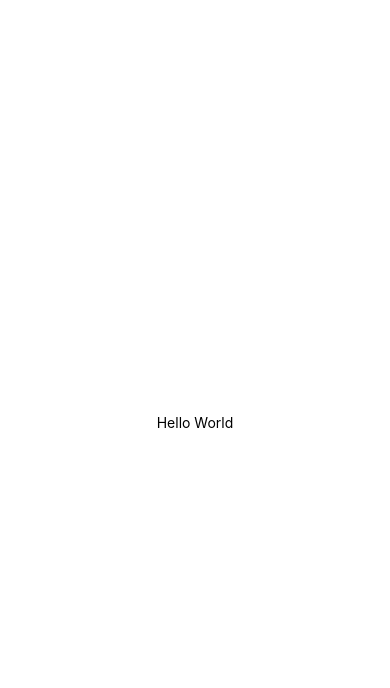
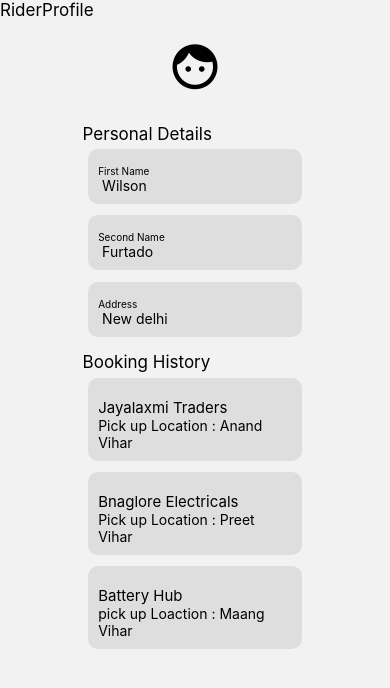
Before and after one commit to pandyaved98/BattArray, a React Native app: screen / in a window 390 px wide. Shown: the top 688 px of the page. Built offline with nearby package versions, Linux system fonts and the light colour scheme.

Commit message:
added styling to payemnt and rider profile page

```diff
--- a/App.tsx
+++ b/App.tsx
@@ -10,9 +10,10 @@ export default function App() {
     <NavigationContainer>
       <PaperProvider>
         {/* If User is logged in we will show the AppNavigator or else we will show the AuthNavigator */}
-        <View style={styles.container}>
+        {/**<View style={styles.container}>
           <Text>Hello World</Text>
-        </View>
+        </View> */}
+        <AppNavigator />
       </PaperProvider>
     </NavigationContainer>
   );
--- a/navigation/AppNavigator.tsx
+++ b/navigation/AppNavigator.tsx
@@ -28,7 +28,11 @@ function AppNavigator() {
   };
 
   // Render
-  return <Stack.Navigator screenOptions={screenOptions}></Stack.Navigator>;
+  return (
+    <Stack.Navigator screenOptions={screenOptions}>
+      <Stack.Screen name="payment" component={RiderProfile} />
+    </Stack.Navigator>
+  );
 }
 
 // Exporting AppNavigator
--- a/screens/profile/RiderProfile.tsx
+++ b/screens/profile/RiderProfile.tsx
@@ -11,24 +11,39 @@ const RiderProfile = () => {
           <View>
             <View style={{ marginTop: 30 }}>
               <Text style={{ fontSize: 17 }}>Personal Details</Text>
-              <Text style={{ marginTop: 6 }}>First Name: Wilson</Text>
-              <Text style={{ marginTop: 6 }}>Second Name: Furtado</Text>
-              <Text style={{ marginTop: 6 }}>Address: New delhi</Text>
+
+              <View style={styles.Styles1}>
+                <Text style={{ marginTop: 6, fontSize: 10 }}>First Name</Text>
+                <Text> Wilson</Text>
               </View>
-            <View style={{ marginTop: 30 }}>
+              <View style={styles.Styles1}>
+                <Text style={{ marginTop: 6, fontSize: 10 }}>Second Name</Text>
+                <Text> Furtado</Text>
+              </View>
+              <View style={styles.Styles1}>
+                <Text style={{ marginTop: 6, fontSize: 10 }}>Address</Text>
+                <Text> New delhi</Text>
+              </View>
+            </View>
+            <View style={{ marginTop: 10 }}>
               <Text style={{ fontSize: 17 }}>Booking History </Text>
+
+              <View style={styles.Styles1}>
                 <Text style={{ fontSize: 15, marginTop: 10 }}>
                   Jayalaxmi Traders{" "}
                 </Text>
                 <Text>Pick up Location : Anand Vihar</Text>
-
+              </View>
+              <View style={styles.Styles1}>
                 <Text style={{ fontSize: 15, marginTop: 10 }}>
                   Bnaglore Electricals
                 </Text>
                 <Text>Pick up Location : Preet Vihar</Text>
-
+              </View>
+              <View style={styles.Styles1}>
                 <Text style={{ fontSize: 15, marginTop: 10 }}>Battery Hub</Text>
                 <Text>pick up Loaction : Maang Vihar</Text>
+              </View>
             </View>
           </View>
         </View>
@@ -39,4 +54,15 @@ const RiderProfile = () => {
 
 export default RiderProfile;
 
-const styles = StyleSheet.create({});
+const styles = StyleSheet.create({
+  Styles1: {
+    backgroundColor: "#dedede",
+    borderRadius: 10,
+    padding: 10,
+    marginTop: "2.5%",
+    elevation: 5,
+    shadowColor: "#000000",
+    //  shadowOffset: 5,
+    margin: "2.5%",
+  },
+});
```
Also changed, not shown: screens/RiderDashboard/PaymentScreen.tsx (+32 -6 lines). Lines whose indentation alone changed are shown as unchanged.
